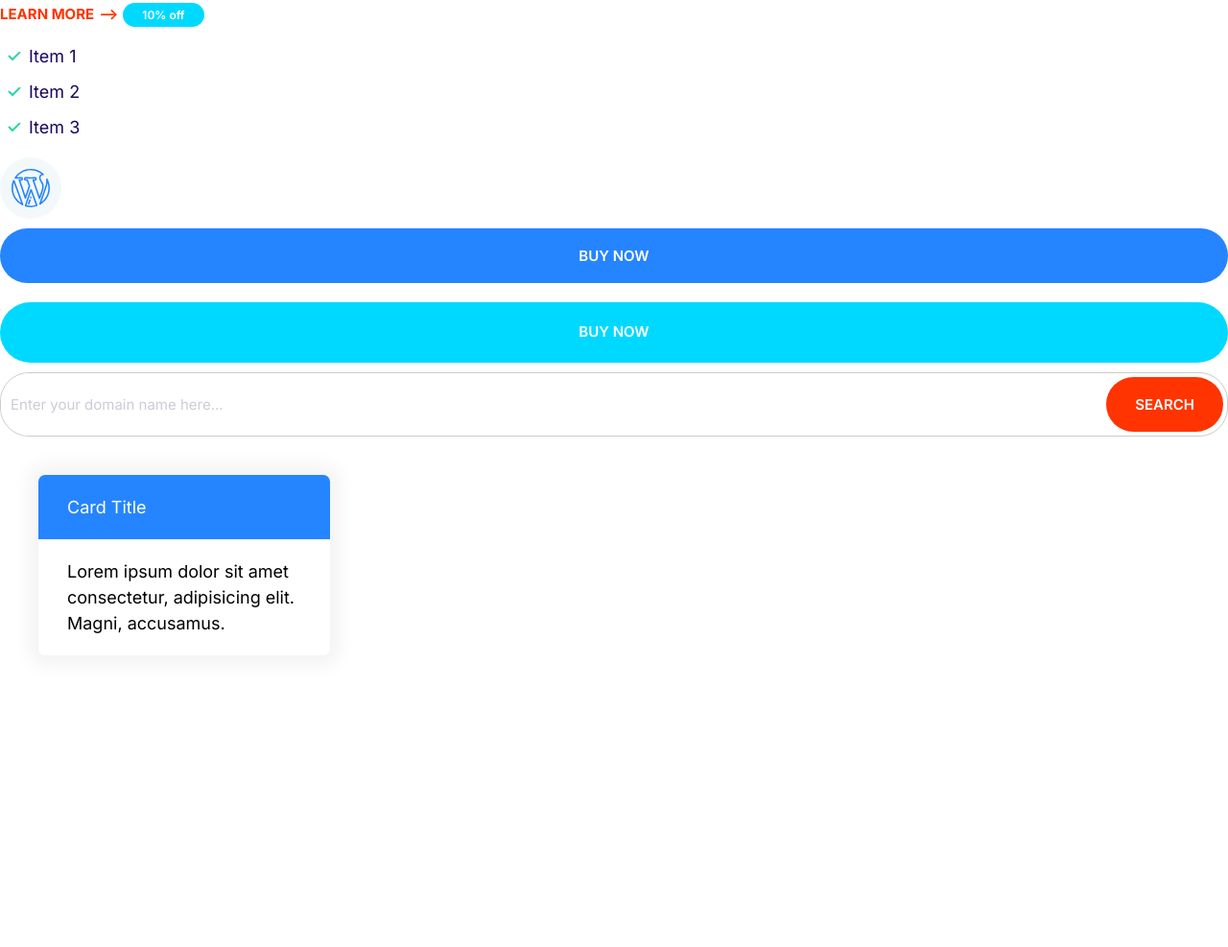
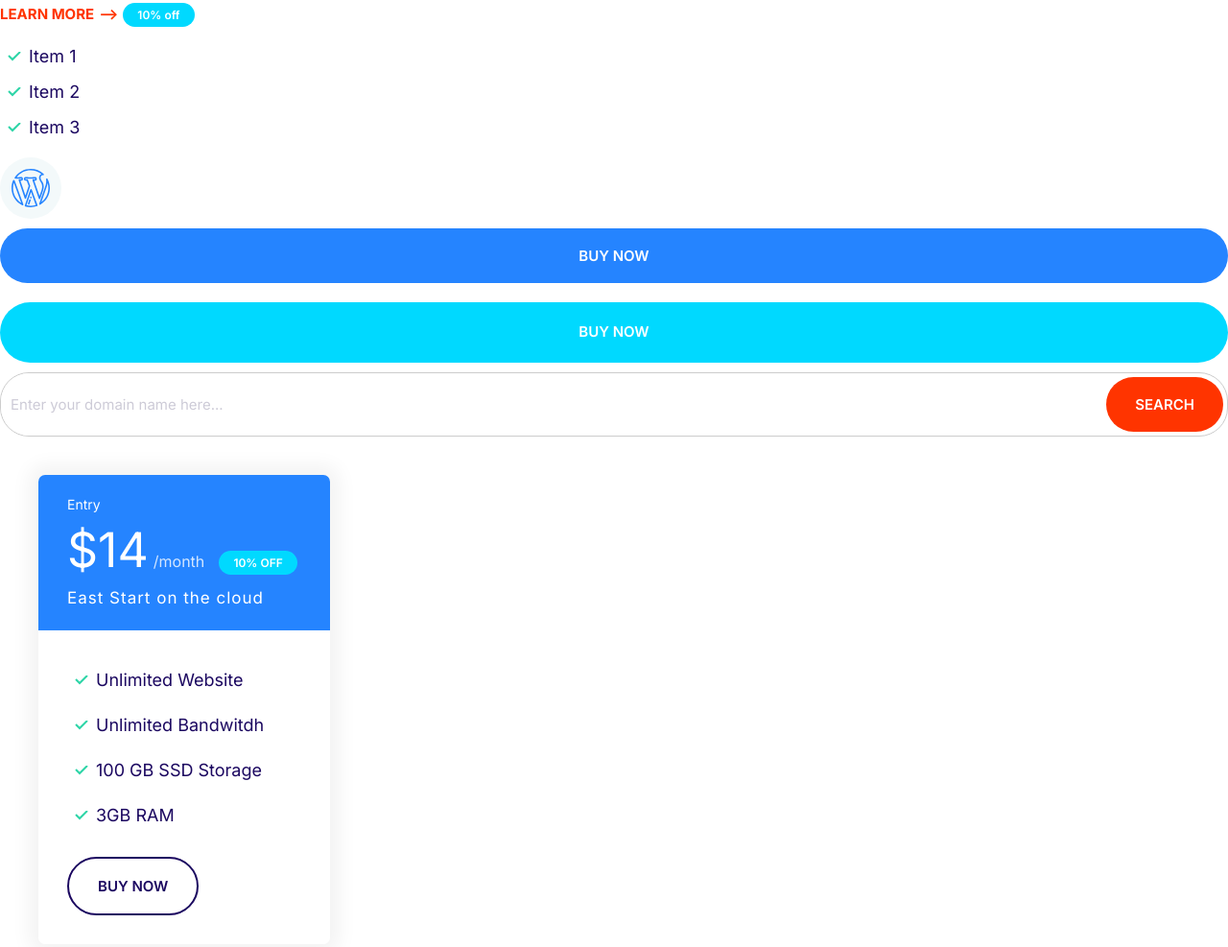
Before and after one commit to raghava219/DeployWebSite, a plain HTML site: page index.html in a window 1280 px wide. Shown: the whole page at 96% size. Before the commit the page ends 800 px from the top, so only its background shows below. Drawn offline with Linux system fonts and the light colour scheme.

Commit message:
19-Plans

```diff
--- a/css/style.css
+++ b/css/style.css
@@ -122,6 +122,7 @@ a {
 
 .badge--small {
   font-size: 1.6rem;
+  padding: 0.5rem 1.5rem;
 }
 
 @media screen and (min-width: 1024px) {
@@ -313,3 +314,56 @@ a {
   background-color: var(--color-secondary);
   color: #fff;
 }
+
+.card--secondary .badge--secondary {
+  background: #02cdf1;
+}
+
+/* 19-Plans */
+
+.plan__name {
+  color: #fff;
+  margin: 0;
+  font-weight: 500;
+  font-size: 2.4rem;
+}
+
+.plan__price {
+  font-size: 6rem;
+}
+
+.plan__billing-cycle {
+  font-size: 2.4rem;
+  font-weight: 300;
+  opacity: 0.8;
+  margin-right: 1rem;
+}
+
+.plan__description {
+  font-size: 2rem;
+  font-weight: 300;
+  letter-spacing: 1px;
+  display: block;
+}
+
+.plan .list__item {
+  margin-bottom: 2rem;
+}
+
+@media screen and (min-width: 1024px) {
+  .plan__name {
+    font-size: 1.4rem;
+  }
+
+  .plan__price {
+    font-size: 5rem;
+  }
+
+  .plan__billing-cycle {
+    font-size: 1.6rem;
+  }
+
+  .plan__description {
+    font-size: 1.7rem;
+  }
+}
--- a/index.html
+++ b/index.html
@@ -38,14 +38,28 @@
     </div>
 
     <div style="width: 30%; padding: 4rem;">
-        <div class="card card--primary">
-            <header class="card__header">
-                Card Title
-            </header>
-            <div class="card__body">
-                Lorem ipsum dolor sit amet consectetur, adipisicing elit. Magni, accusamus.
+
+        <div class="plan">
+            <div class="card card--primary">
+                <header class="card__header">
+                    <h3 class="plan__name">Entry</h3>
+                    <span class="plan__price">$14</span>
+                    <span class="plan__billing-cycle">/month</span>
+                    <span class="badge badge--secondary badge--small">10% OFF</span>
+                    <span class="plan__description">East Start on the cloud</span>
+                </header>
+                <div class="card__body">
+                    <ul class="list list--tick">
+                        <li class="list__item">Unlimited Website</li>
+                        <li class="list__item">Unlimited Bandwitdh</li>
+                        <li class="list__item">100 GB SSD Storage</li>
+                        <li class="list__item">3GB RAM</li>
+                    </ul>
+                    <button class="btn btn--outline btn-block">Buy Now</button>
+                </div>
             </div>
         </div>
+
     </div>
 
 
```
